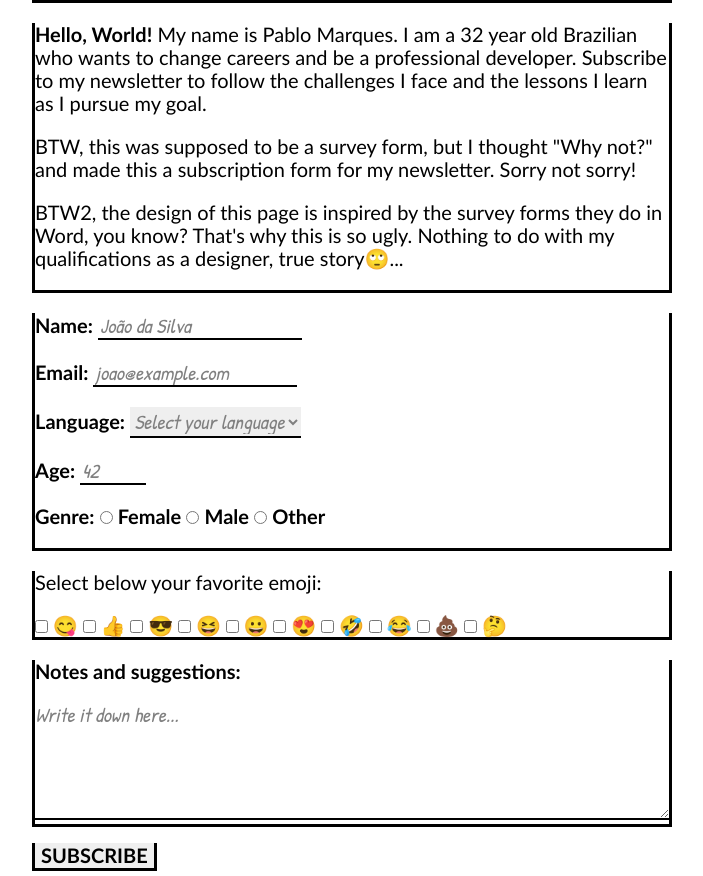
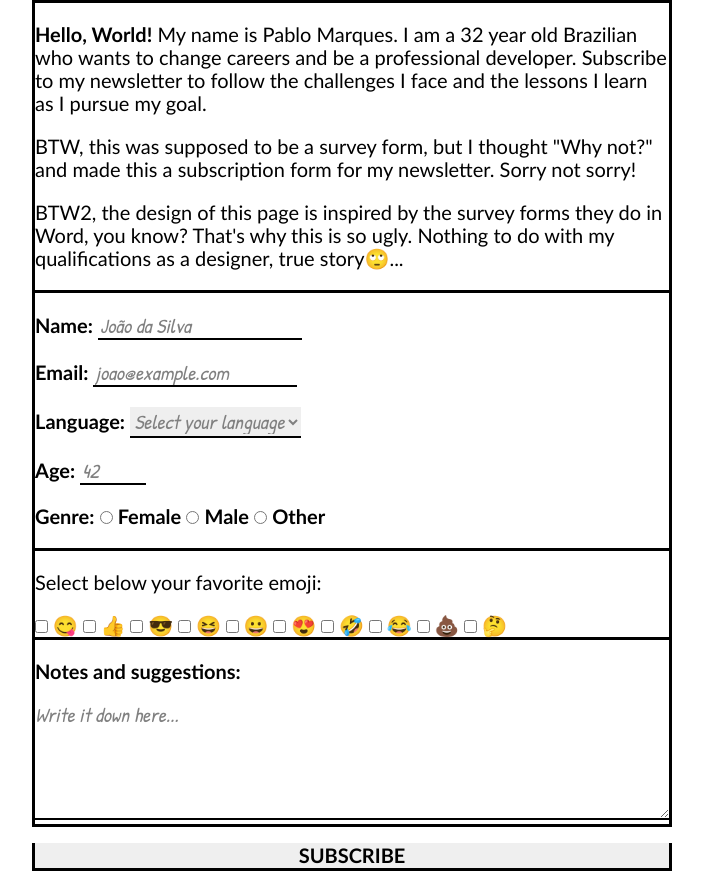
Before and after one commit to pahbloo/freeCodeCamp-projects, a website: page responsive-web-design-certification/build-a-survey-form/index.html in a window 1280 px wide. Shown: the part 182-1058 px from the top of the page, without its empty margins (288-991 px from the left). Drawn offline with Linux system fonts and the light colour scheme.

Commit message:
layout rules

```diff
--- a/responsive-web-design-certification/build-a-survey-form/style.css
+++ b/responsive-web-design-certification/build-a-survey-form/style.css
@@ -36,6 +36,7 @@ input[type="submit"] {
   font-weight: bold;
   margin-top: 1rem;
   text-transform: uppercase;
+  width: 100%;
 }
 
 textarea {
@@ -56,6 +57,13 @@ select:invalid {
 
 /* Composition */
 
+header,
+form,
+section,
+input[type="submit"] {
+  display: flow-root;
+}
+
 /* Utility */
 
 .first-border {
```
